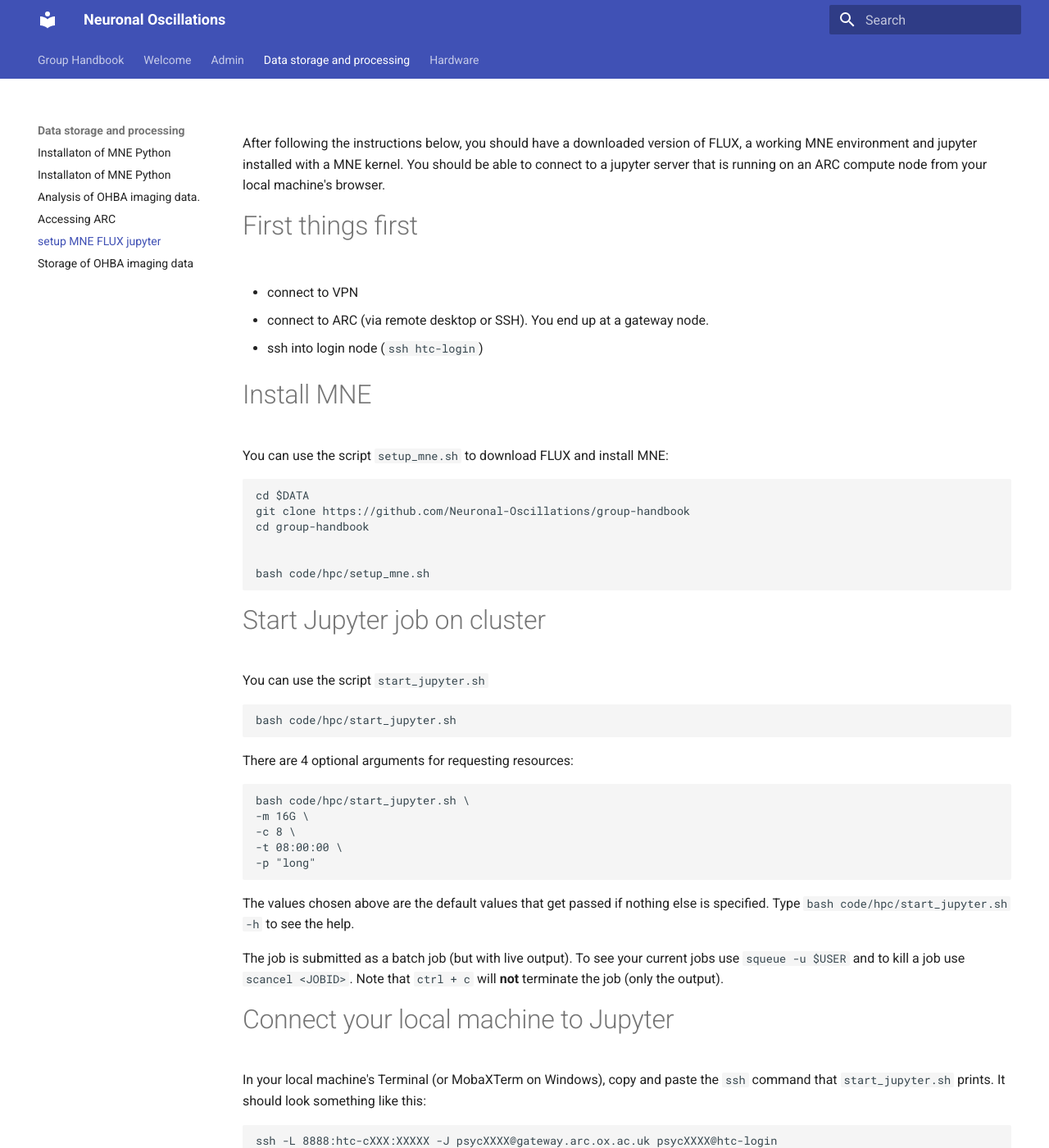
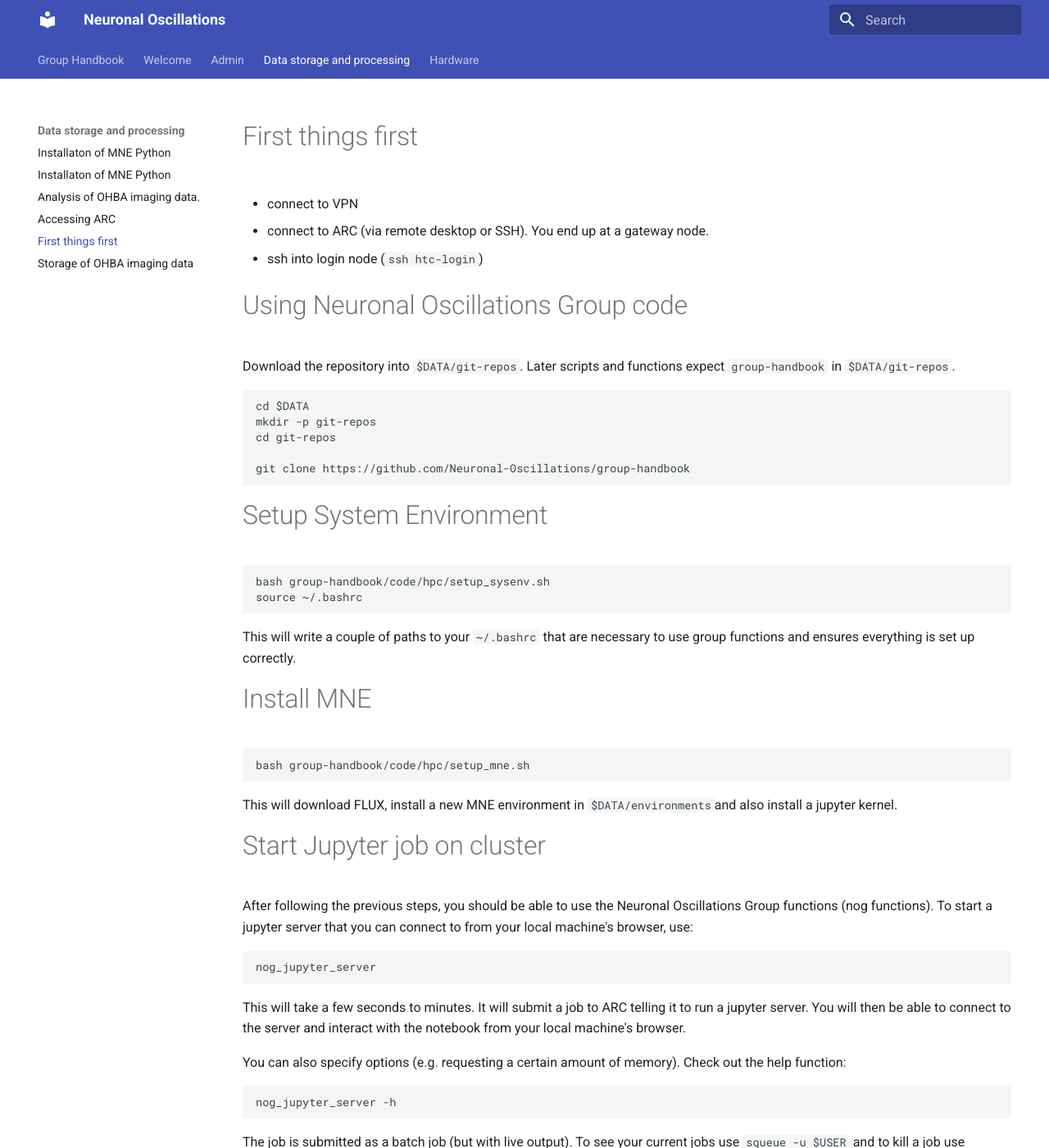
Before and after one commit to Neuronal-Oscillations/group-handbook, an MkDocs documentation site: the page built from docs/data_storage_and_processing/setup_MNE_FLUX_jupyter.md, in a window 1280 px wide and 1400 px high. Shown: the whole window at 82% size. Built offline with MkDocs 1.6.1 and Material for MkDocs 9.7.7, drawn with Linux system fonts in a browser that asks for light colours; some of the changed text lies outside the part shown.

Commit message:
Update setup_MNE_FLUX_jupyter.md

````diff
--- a/docs/data_storage_and_processing/setup_MNE_FLUX_jupyter.md
+++ b/docs/data_storage_and_processing/setup_MNE_FLUX_jupyter.md
@@ -1,5 +1,3 @@
-After following the instructions below, you should have a downloaded version of FLUX, a working MNE environment and jupyter installed with a MNE kernel. You should be able to connect to a jupyter server that is running on an ARC compute node from your local machine's browser.
-
 # First things first
 
 - connect to VPN
@@ -9,44 +7,56 @@
 - ssh into login node (`ssh htc-login`)
 
 
-# Install MNE
+# Using Neuronal Oscillations Group code
 
-You can use the script `setup_mne.sh` to download FLUX and install MNE:
+Download the repository into `$DATA/git-repos`. Later scripts and functions expect `group-handbook` in `$DATA/git-repos`.
 
 ```bash
 cd $DATA
+mkdir -p git-repos
+cd git-repos
+
 git clone https://github.com/Neuronal-Oscillations/group-handbook
-cd group-handbook
+```
 
+# Setup System Environment
 
-bash code/hpc/setup_mne.sh
+```bash
+bash group-handbook/code/hpc/setup_sysenv.sh
+source ~/.bashrc
 ```
+
+This will write a couple of paths to your `~/.bashrc` that are necessary to use group functions and ensures everything is set up correctly.
+
+# Install MNE
+
+```bash
+bash group-handbook/code/hpc/setup_mne.sh
+```
+
+This will download FLUX, install a new MNE environment in `$DATA/environments`and also install a jupyter kernel.
 
 # Start Jupyter job on cluster
 
-You can use the script `start_jupyter.sh`
+After following the previous steps, you should be able to use the Neuronal Oscillations Group functions (nog functions). To start a jupyter server that you can connect to from your local machine's browser, use:
 
 ```bash
-bash code/hpc/start_jupyter.sh
+nog_jupyter_server
 ```
 
-There are 4 optional arguments for requesting resources:
+This will take a few seconds to minutes. It will submit a job to ARC telling it to run a jupyter server. You will then be able to connect to the server and interact with the notebook from your local machine's browser.
+
+You can also specify options (e.g. requesting a certain amount of memory). Check out the help function:
 
 ```bash
-bash code/hpc/start_jupyter.sh \
--m 16G \
--c 8 \
--t 08:00:00 \
--p "long"
+nog_jupyter_server -h
 ```
-
-The values chosen above are the default values that get passed if nothing else is specified. Type `bash code/hpc/start_jupyter.sh -h` to see the help.
 
 The job is submitted as a batch job (but with live output). To see your current jobs use `squeue -u $USER` and to kill a job use `scancel <JOBID>`. Note that `ctrl + c` will **not** terminate the job (only the output).
 
 # Connect your local machine to Jupyter
 
-In your local machine's Terminal (or MobaXTerm on Windows), copy and paste the `ssh` command that `start_jupyter.sh` prints. It should look something like this:
+In your local machine's Terminal (or MobaXTerm on Windows), copy and paste the `ssh` command that `nog_jupyter_server` prints. It should look something like this:
 
 ```bash
 ssh -L 8888:htc-cXXX:XXXXX -J psycXXXX@gateway.arc.ox.ac.uk psycXXXX@htc-login
@@ -59,13 +69,3 @@
 You might have to enter your username in the top field "Password or Token". E.g. `psycXXXX`
 
 After opening your Notebook of choice, set the kernel to `Python (MNE)`
-
-# After first setup
-
-once everything is set up, you log in as before and run from the login node (not the gateway node):
-
-```bash
-bash $DATA/group-handbook/code/hpc/start_jupyter.sh
-```
-
-and then connect to the job via ssh and open the notebook in your browser.
````
